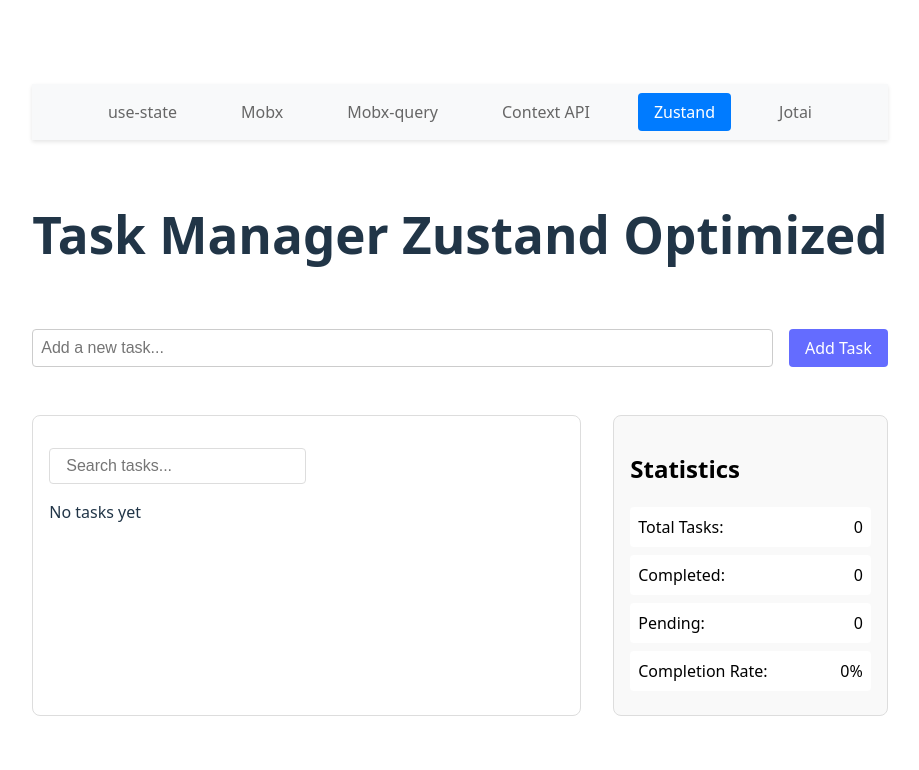
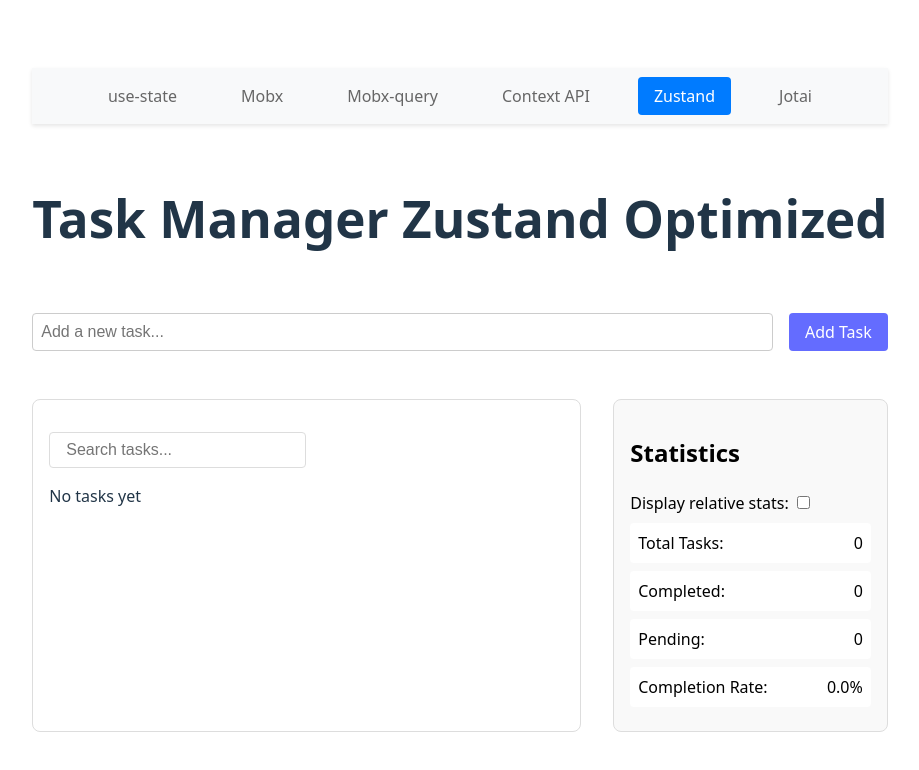
Before and after one commit to infoxicator/mobx-task-demo, a React (Vite) app: page /zustand in a window 1280 px wide. Shown: the top 770 px of the page, without its empty margins (180-1099 px from the left). Built offline with nearby package versions, Linux system fonts and the light colour scheme.

Commit message:
Add controllable automated derived values on set
Update made to create a wrapped set function with options. This allows for coarse control over some derived data without the need to call it at each point. Instead you could use properties in an object to trigger a previously defined function

```diff
--- a/src/routes/zustand/components/StatsItem.jsx
+++ b/src/routes/zustand/components/StatsItem.jsx
@@ -1,12 +1,15 @@
 import React from 'react'
+import { useTasksStore } from '../tasks-store'
 
-const StatsItem = ({ label, value }) => {
+const StatsItem = ({ label, statKey, formatter }) => {
   console.log(`StatsItem ${label} rendered`)
+
+  const value = useTasksStore((state) => state[statKey])
 
   return (
     <div className="stat-item">
       <span className="stat-label">{label}:</span>
-      <span className="stat-value">{value}</span>
+      <span className="stat-value">{formatter ? formatter(value) : value}</span>
     </div>
   )
 }
--- a/src/routes/zustand/components/TaskList.jsx
+++ b/src/routes/zustand/components/TaskList.jsx
@@ -1,32 +1,23 @@
 import React from 'react'
-import { useShallow } from 'zustand/react/shallow'
 import SearchForm from './SearchForm'
 import TaskItem from './TaskItem'
 import { useTasksStore } from '../tasks-store'
 
 const TaskList = () => {
   const searchQuery = useTasksStore(state => state.searchQuery)
-  const filteredIds = useTasksStore(
-    useShallow((state) => {
-      const q = searchQuery.toLowerCase()
-      return state.tasks.reduce((acc, task) => {
-        if (task.title.toLowerCase().includes(q)) acc.push(task.id)
-        return acc
-      }, [])
-    })
-  )
+  const displayTaskIds = useTasksStore(state => state.displayTaskIds)
 
   return (
     <div className="task-list">
       <SearchForm />
       <div className="tasks">
 
-        {filteredIds.length === 0 ? (
+        {displayTaskIds.length === 0 ? (
           <div className="no-tasks">
             {searchQuery ? 'No tasks match your search' : 'No tasks yet'}
           </div>
         ) : (
-          filteredIds.map(id => (
+          displayTaskIds.map(id => (
             <TaskItem key={id} taskId={id} />
           ))
         )}
--- a/src/routes/zustand/components/TaskStats.jsx
+++ b/src/routes/zustand/components/TaskStats.jsx
@@ -1,28 +1,29 @@
 import React from 'react'
-import { useTasks } from '../tasks-store'
 import StatsItem from './StatsItem'
+import { useTasksStore } from '../tasks-store'
 
 const TaskStats = () => {
-  const tasks = useTasks()
+  // console.log('TaskStats rendered')
 
-  console.log('TaskStats rendered')
+  const useRelativeStats = useTasksStore(state => state.useRelativeStats)
+  const setUseRelativeStats = useTasksStore(state => state.setUseRelativeStats)
+  const handleUseRelativeStatsChange = (e) => {
+    setUseRelativeStats(e.target.checked)
+  }
 
-  const completed = tasks.filter(t => t.completed).length;
   const stats = [
-    { label: 'Total Tasks', value: tasks.length },
-    { label: 'Completed', value: completed },
-    { label: 'Pending', value: tasks.length - completed },
-    { label: 'Completion Rate', value: tasks.length
-      ? ((completed / tasks.length) * 100).toFixed(1) + '%'
-      : '0%'
-    }
+    { label: 'Total Tasks', key: 'totalTasks' },
+    { label: 'Completed', key: 'completedTasks' },
+    { label: 'Pending', key: 'pendingTasks' },
+    { label: 'Completion Rate',  key: 'completionRate', formatter: (value) => `${value.toFixed(1)}%` },
   ];
 
   return (
     <div className="task-stats">
       <h2>Statistics</h2>
+      <div>Display relative stats: <input type="checkbox" checked={useRelativeStats} onChange={handleUseRelativeStatsChange} /></div>
       {stats.map((stat) => (
-        <StatsItem key={stat.label} label={stat.label} value={stat.value} />
+        <StatsItem key={stat.label} label={stat.label} statKey={stat.key} value={stat.value} formatter={stat?.formatter} />
       ))}
     </div>
   )
--- a/src/routes/zustand/tasks-store.ts
+++ b/src/routes/zustand/tasks-store.ts
@@ -1,5 +1,5 @@
 import { create } from "zustand";
-import { persist, devtools } from "zustand/middleware";
+import { persist, devtools, createJSONStorage } from "zustand/middleware";
 import { useShallow } from "zustand/react/shallow";
 
 export type Task = {
@@ -9,57 +9,233 @@
   createdAt: Date;
 };
 
+export type TaskStats = {
+  totalTasks: number;
+  completedTasks: number;
+  pendingTasks: number;
+  completionRate: number;
+};
+
 export type TasksState = {
   tasks: Task[];
+  displayTaskIds: number[];
+  totalTasks: number;
+  completedTasks: number;
+  pendingTasks: number;
+  completionRate: number;
   searchQuery: string;
+  useRelativeStats: boolean;
   addTask: (title: string) => void;
   toggleTask: (taskId: number) => void;
   deleteTask: (taskId: number) => void;
   setSearchQuery: (query: string) => void;
   getTaskById: (taskId: number) => Task | undefined;
+  setUseRelativeStats: (useRelativeStats: boolean) => void;
 };
+
+const calculateStatsWithContext = ({
+  tasks,
+  displayTaskIds,
+  useRelativeStats,
+}: Pick<TasksState, "tasks" | "displayTaskIds" | "useRelativeStats">): TaskStats => {
+  const selectedTaskList = useRelativeStats
+    ? tasks.filter((task) => displayTaskIds.includes(task.id))
+    : tasks;
+
+  const totalTasks = selectedTaskList.length;
+  const completedTasks = selectedTaskList.filter((task) => task.completed).length;
+  const pendingTasks = totalTasks - completedTasks;
+  const completionRate = totalTasks > 0 ? (completedTasks / totalTasks) * 100 : 0;
+
+  return { totalTasks, completedTasks, pendingTasks, completionRate };
+};
+
+type WrappedOptions = {
+  organizeDisplayIds?: boolean;
+  calculateStats?: boolean;
+};
+
+type OptionHandlers<StateType> = {
+  [OptionName in keyof WrappedOptions]-?: (nextState: StateType) => Partial<StateType>;
+};
+
+const runTruthyOptionHandlers = <StateType>(
+  providedOptions: WrappedOptions | undefined,
+  nextState: StateType,
+  handlers: OptionHandlers<StateType>
+): Partial<StateType> => {
+  const handlerEntries = Object.entries(handlers) as Array<
+    [keyof WrappedOptions, (state: StateType) => Partial<StateType>]
+  >;
+
+  const mergedPatch: Partial<StateType> = {};
+  for (const [optionName, handleOption] of handlerEntries) {
+    if (providedOptions?.[optionName]) {
+      Object.assign(mergedPatch, handleOption(nextState));
+    }
+  }
+  return mergedPatch;
+};
+
+type ExtendedSet = (
+  partialOrUpdater:
+    | TasksState
+    | Partial<TasksState>
+    | ((state: TasksState) => TasksState | Partial<TasksState>),
+  replaceWholeState?: boolean,
+  options?: WrappedOptions
+) => void;
 
 export const useTasksStore = create<TasksState>()(
   devtools(
     persist(
-    (set, get) => ({
+      (originalSet, get) => {
+        const optionHandlers: OptionHandlers<TasksState> = {
+          organizeDisplayIds: (nextState) => {
+            const normalizedQuery = nextState.searchQuery.toLowerCase();
+            const matchingIds: number[] = [];
+            for (const task of nextState.tasks) {
+              if (task.title.toLowerCase().includes(normalizedQuery)) {
+                matchingIds.push(task.id);
+              }
+            }
+            originalSet({ displayTaskIds: matchingIds });
+            return { displayTaskIds: matchingIds };
+          },
+          calculateStats: (nextState) => {
+            const stats = calculateStatsWithContext(nextState)
+            originalSet({...stats})
+            return { ...stats }
+          },
+        };
+
+        const set: ExtendedSet = (partialOrUpdater, replaceWholeState, options) => {
+          const previousState = get();
+          const computedPatch =
+            typeof partialOrUpdater === "function"
+              ? (partialOrUpdater as (s: TasksState) => TasksState | Partial<TasksState>)(previousState)
+              : partialOrUpdater;
+
+          const fullNextState: TasksState = {
+            ...previousState,
+            ...(computedPatch as Partial<TasksState>),
+          };
+
+          const derivedPatch = runTruthyOptionHandlers(options, fullNextState, optionHandlers);
+
+          if (replaceWholeState === true) {
+            originalSet(
+              {
+                ...fullNextState,
+                ...derivedPatch,
+              } as TasksState,
+              true
+            );
+          } else {
+            originalSet({
+              ...(computedPatch as Partial<TasksState>),
+              ...derivedPatch,
+            });
+          }
+        };
+
+        return {
           tasks: [],
+          displayTaskIds: [],
+          totalTasks: 0,
+          completedTasks: 0,
+          pendingTasks: 0,
+          completionRate: 0,
+          useRelativeStats: false,
           searchQuery: "",
+
           addTask: (title: string) => {
-        set((state) => ({
-          tasks: [
-            ...state.tasks,
-            {
+            const newTask: Task = {
               id: Date.now(),
               title,
               completed: false,
               createdAt: new Date(),
+            };
+            set(
+              (state) => ({ tasks: [...state.tasks, newTask] }),
+              false,
+              { calculateStats: true, organizeDisplayIds: true }
+            );
           },
-          ],
-        }));
+
+          toggleTask: (taskId: number) => {
+            set(
+              (state) => ({
+                tasks: state.tasks.map((task) =>
+                  task.id === taskId ? { ...task, completed: !task.completed } : task
+                ),
+              }),
+              false,
+              { calculateStats: true, organizeDisplayIds: true }
+            );
           },
-      toggleTask: (taskId: number) => {
-        set((state) => ({
-          tasks: state.tasks.map((task) =>
-            task.id === taskId
-              ? { ...task, completed: !task.completed }
-              : task
-          ),
-        }));
+
+          deleteTask: (taskId: number) => {
+            set(
+              (state) => ({ tasks: state.tasks.filter((task) => task.id !== taskId) }),
+              false,
+              { calculateStats: true, organizeDisplayIds: true }
+            );
           },
-      deleteTask: (taskId: number) => {
-        set((state) => ({
-          tasks: state.tasks.filter((task) => task.id !== taskId),
-        }));
+
+          getTaskById: (taskId: number) => get().tasks.find((task) => task.id === taskId),
+
+          setSearchQuery: (query: string) => {
+            set(
+              { searchQuery: query },
+              false,
+              { organizeDisplayIds: true, calculateStats: true }
+            );
           },
-      getTaskById: (taskId: number) => {
-        return get().tasks.find((task) => task.id === taskId);
+
+          setUseRelativeStats: (useRelativeStats: boolean) => {
+            set(
+              { useRelativeStats },
+              false,
+              { calculateStats: true }
+            );
           },
-      setSearchQuery: (query: string) => set({ searchQuery: query }),
-    }),
+        };
+      },
       {
         name: "tasks-storage",
-      partialize: (state) => ({ tasks: state.tasks, searchQuery: state.searchQuery }),
+
+        // Only persist source-of-truth fields (no derived state)
+        partialize: (state) => ({
+          tasks: state.tasks,
+          searchQuery: state.searchQuery,
+          useRelativeStats: state.useRelativeStats,
+        }),
+
+        // Revive Dates from JSON
+        storage: createJSONStorage(() => localStorage, {
+          reviver: (key, value) => (key === "createdAt" && typeof value === "string" ? new Date(value) : value),
+        }),
+
+        merge: (persisted, current) => {
+          const merged = { ...current, ...(persisted as Partial<TasksState>) };
+
+          const normalizedQuery = merged.searchQuery?.toLowerCase?.() ?? "";
+          const displayTaskIds =
+            Array.isArray(merged.tasks)
+              ? merged.tasks
+                  .filter((task) => task.title.toLowerCase().includes(normalizedQuery))
+                  .map((task) => task.id)
+              : [];
+
+          const stats = calculateStatsWithContext(merged)
+
+          return {
+            ...merged,
+            displayTaskIds,
+            ...stats,
+          } as TasksState;
+        },
       }
     ),
     { name: "TasksStore", enabled: typeof window !== "undefined" }
```
Lines whose indentation alone changed are shown as unchanged.
